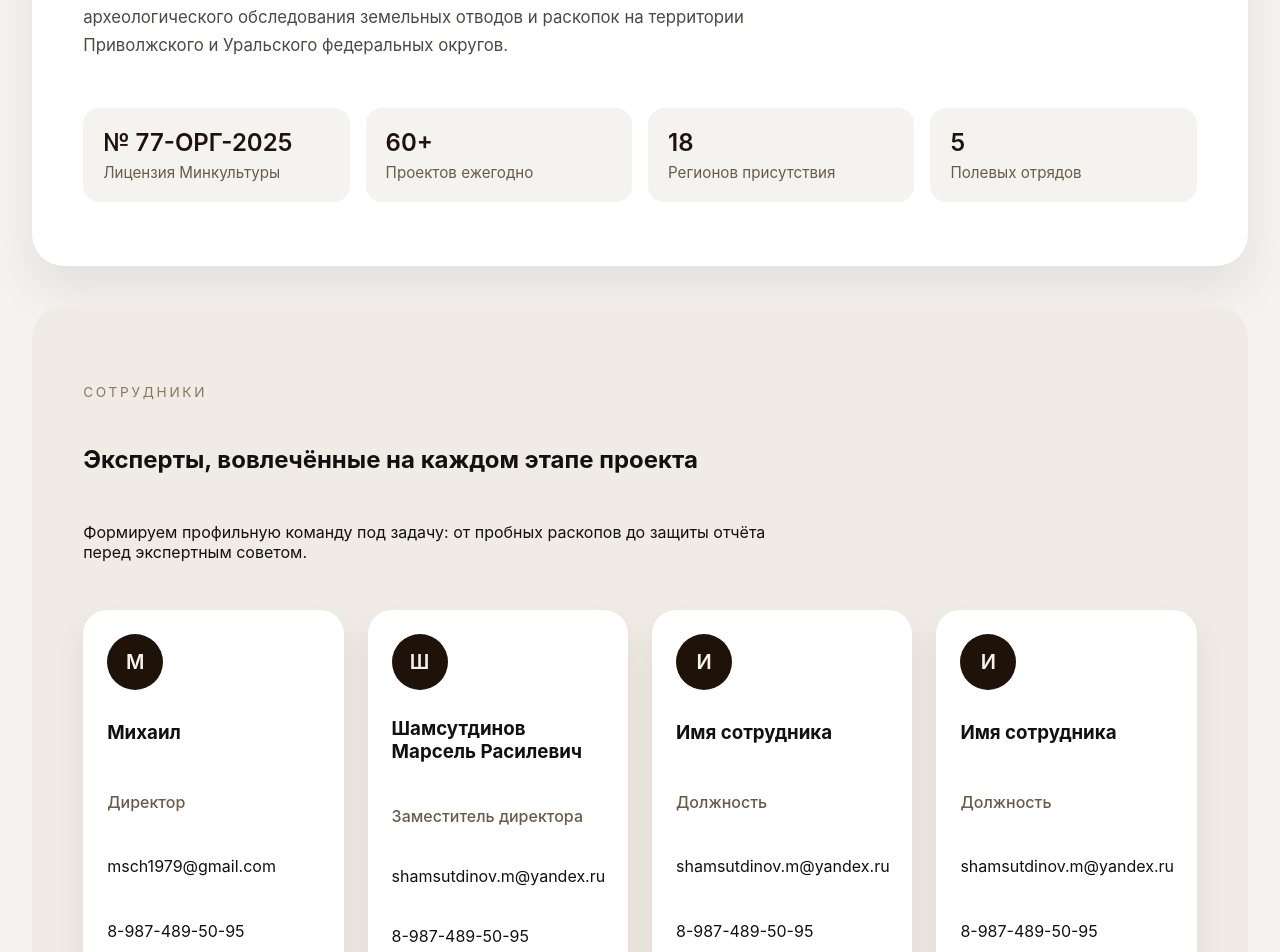
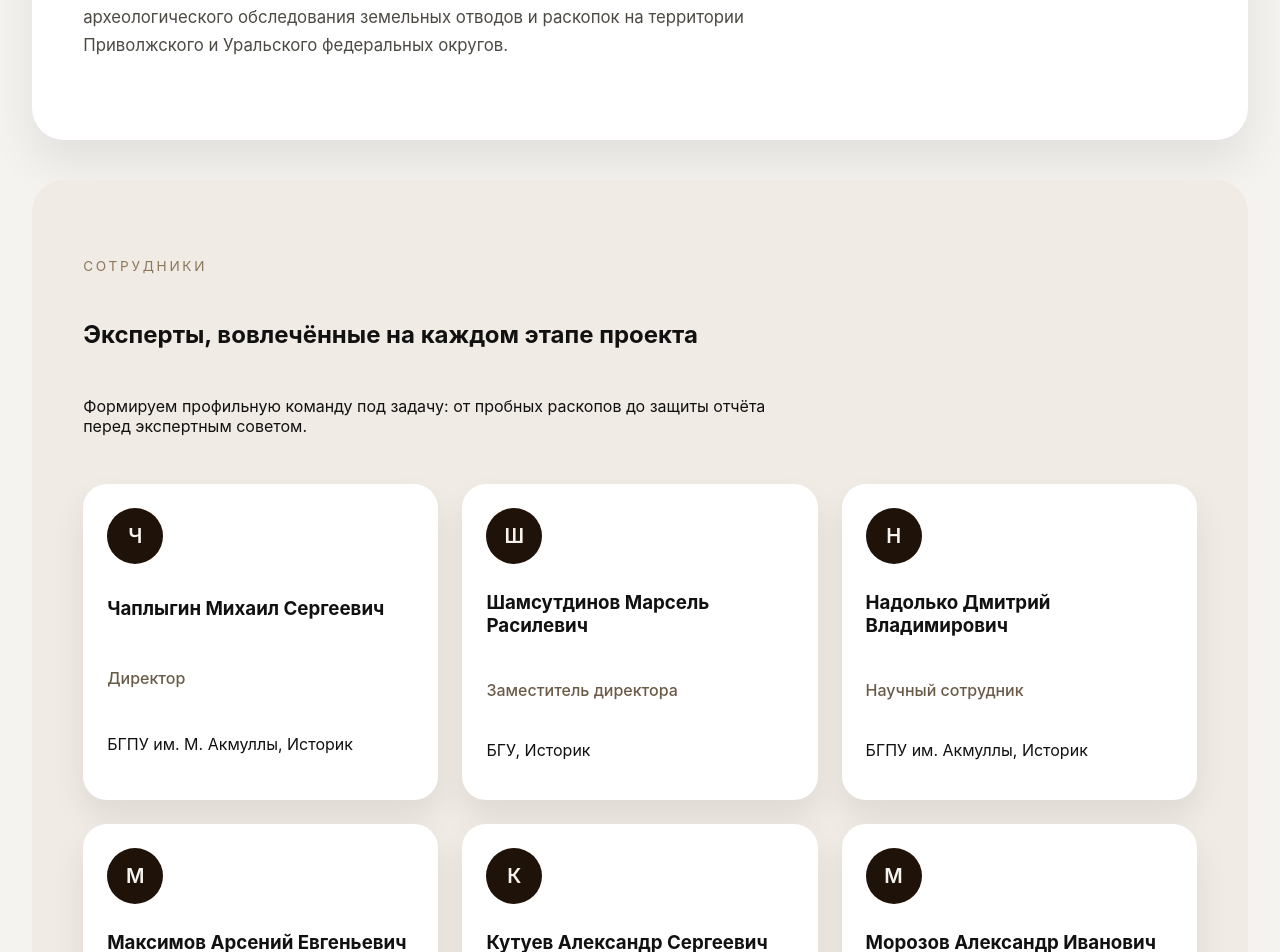
Before and after one commit to deathcoding/Archeology, a React (Vite) app: page / in a window 1280 px wide. Shown: the part 980-1932 px from the top of the page. Built offline with nearby package versions, Linux system fonts and the light colour scheme.

Commit message:
added info

```diff
--- a/src/widgets/about-section/ui/AboutSection.module.css
+++ b/src/widgets/about-section/ui/AboutSection.module.css
@@ -8,33 +8,6 @@
   min-width: 0;
 }
 
-.about__stats {
-  width: 100%;
-  min-width: 0;
-  list-style: none;
-  margin: 0;
-  padding: 0;
-  display: grid;
-  grid-template-columns: repeat(auto-fit, minmax(min(140px, 100%), 1fr));
-  gap: 1rem;
-}
-
-.about__stats li {
-  background: #f5f3ef;
-  border-radius: 1rem;
-  padding: 1.25rem;
-  display: grid;
-  gap: 0.35rem;
-  font-size: 0.95rem;
-  color: #6a5b48;
-}
-
-.about__stats span {
-  font-size: 1.5rem;
-  font-weight: 600;
-  color: #1f1209;
-}
-
 .section__paragraph {
   font-size: 1.05rem;
   line-height: 1.7;
--- a/src/widgets/about-section/ui/AboutSection.tsx
+++ b/src/widgets/about-section/ui/AboutSection.tsx
@@ -1,11 +1,5 @@
 import styles from "./AboutSection.module.css";
 
-const stats = [
-  { label: "Лицензия Минкультуры", value: "№ 77-ОРГ-2025" },
-  { label: "Проектов ежегодно", value: "60+" },
-  { label: "Регионов присутствия", value: "18" },
-  { label: "Полевых отрядов", value: "5" },
-];
 
 export function AboutSection() {
   return (
@@ -27,14 +21,6 @@ export function AboutSection() {
           федеральных округов.
         </p>
       </div>
-      <ul className={styles.about__stats}>
-          {stats.map((item) => (
-            <li key={item.label}>
-              <span>{item.value}</span>
-              {item.label}
-            </li>
-          ))}
-        </ul>
     </section>
   );
 }
--- a/src/widgets/contact-section/ui/ContactSection.tsx
+++ b/src/widgets/contact-section/ui/ContactSection.tsx
@@ -2,9 +2,11 @@ import styles from "./ContactSection.module.css";
 import { useContactForm } from "@/shared/hooks/useContactForm";
 
 const contactInfo = [
-  { label: "Телефон", value: "8-917-3483-124" },
+  { label: "Телефон", value: "+7(917)94-83-124" },
   { label: "Электронная почта", value: "msch1979@gmail.com" },
-  { label: "Адрес офиса", value: "г. Уфа, ул. Коммунистическая, д. 116" },
+  { label: "Электронная почта", value: "shamsutdinov.m@yandex.ru" },
+  { label: "Телефон", value: "+7(987)48-95-095" },
+  { label: "Юридический адрес", value: "Республика Башкортостан, г. Уфа, ул. Карайская 17" },
 ];
 
 export function ContactSection() {
@@ -23,8 +25,8 @@ export function ContactSection() {
       <div className={styles.contacts__grid}>
         <div className={styles.contacts__info}>
           <ul>
-            {contactInfo.map((item) => (
-              <li key={item.label}>
+            {contactInfo.map((item, index) => (
+              <li key={index}>
                 <span>{item.label}</span>
                 <p>{item.value}</p>
               </li>
--- a/src/widgets/requisites-section/ui/RequisitesSection.tsx
+++ b/src/widgets/requisites-section/ui/RequisitesSection.tsx
@@ -1,13 +1,23 @@
 import styles from "./RequisitesSection.module.css";
 
 const requisites = [
-  { label: "Полное название", value: "ООО «Название компании»" },
-  { label: "ОГРН", value: "0000000000000" },
-  { label: "ИНН / КПП", value: "0000000000 / 000000000" },
-  { label: "Юр. адрес", value: "000000, Город, ул. Название, д. 00" },
-  { label: "Расчётный счёт", value: "00000000000000000000 в Название банка" },
-  { label: "Корр. счёт", value: "00000000000000000000" },
-  { label: "БИК", value: "000000000" },
+  { label: "Полное название", value: "ООО «АрхеоВектор»" },
+  { label: "ИНН / КПП", value: "0272922587 / 027201001" },
+  { label: "ОГРН", value: "1230200042489" },
+  {
+    label: "Юридический адрес",
+    value: "450014, Республика Башкортостан, г. Уфа, ул. Карагайская, д.17"
+  },
+  {
+    label: "Банк",
+    value: "Филиал \"Нижегородский\" АО \"АЛЬФА-БАНК\""
+  },
+  { label: "Расчётный счёт", value: "40702810929300015942" },
+  { label: "БИК", value: "042202824" },
+  {
+    label: "Корреспондентский счёт",
+    value: "30101810200000000824 в ВОЛГО-ВЯТСКОЕ ГУ БАНКА РОССИИ"
+  },
 ];
 
 
--- a/src/widgets/site-footer/ui/SiteFooter.tsx
+++ b/src/widgets/site-footer/ui/SiteFooter.tsx
@@ -8,9 +8,9 @@ export function SiteFooter() {
         <p>ООО «АрхеоВектор» - научно-производственная организация, выполняющая археологические исследования по выявлению, изучению и сохранению объектов культурного наследия.</p>
       </div>
       <div className={styles.footer__contacts}>
-        <p>msch1979@gmail.com</p>
-        <p>8-917-3483-124</p>
-        <p>Республика Башкортостан, г. Уфа, ул. Коммунистическая, д. 116</p>
+        <p>+7(917)94-83-124 — msch1979@gmail.com</p>
+        <p>+7(987)48-95-095 — shamsutdinov.m@yandex.ru</p>
+        <p>Республика Башкортостан, г. Уфа, ул. Карайская 17</p>
       </div>
     </footer>
   );
--- a/src/widgets/team-section/ui/TeamSection.module.css
+++ b/src/widgets/team-section/ui/TeamSection.module.css
@@ -5,7 +5,7 @@
 
 .team__grid {
   display: grid;
-  grid-template-columns: repeat(auto-fit, minmax(220px, 1fr));
+  grid-template-columns: repeat(3, minmax(0, 1fr));
   gap: 1.5rem;
 }
 
--- a/src/widgets/team-section/ui/TeamSection.tsx
+++ b/src/widgets/team-section/ui/TeamSection.tsx
@@ -2,28 +2,40 @@ import styles from "./TeamSection.module.css";
 
 const teamMembers = [
   {
-    name: "Михаил",
+    name: "Чаплыгин Михаил Сергеевич",
     role: "Директор",
-    email: "msch1979@gmail.com",
-    phone: "8-987-489-50-95"
+    organization: "БГПУ им. М. Акмуллы",
+    details: "Историк"
   },
   {
     name: "Шамсутдинов Марсель Расилевич",
     role: "Заместитель директора",
-    email: "shamsutdinov.m@yandex.ru",
-    phone: "8-987-489-50-95"
+    organization: "БГУ",
+    details: "Историк"
   },
   {
-    name: "Имя сотрудника",
-    role: "Должность",
-    email: "shamsutdinov.m@yandex.ru",
-    phone: "8-987-489-50-95"
+    name: "Надолько Дмитрий Владимирович",
+    role: "Научный сотрудник",
+    organization: "БГПУ им. Акмуллы",
+    details: "Историк"
   },
   {
-    name: "Имя сотрудника",
-    role: "Должность",
-    email: "shamsutdinov.m@yandex.ru",
-    phone: "8-987-489-50-95"
+    name: "Максимов Арсений Евгеньевич",
+    role: "Научный сотрудник",
+    organization: "БГПУ им. Акмуллы",
+    details: "Историк"
+  },
+  {
+    name: "Кутуев Александр Сергеевич",
+    role: "Научный сотрудник",
+    organization: "БГУ",
+    details: "Историк, аспирант"
+  },
+  {
+    name: "Морозов Александр Иванович",
+    role: "Научный сотрудник",
+    organization: "УУНиТ",
+    details: "Историк, магистрант"
   },
 ];
 
@@ -47,8 +59,7 @@ export function TeamSection() {
             </div>
             <h3>{member.name}</h3>
             <p className={styles.team__role}>{member.role}</p>
-            <p>{member.email}</p>
-            <p>{member.phone}</p>
+            <p>{member.organization}, {member.details}</p>
           </article>
         ))}
       </div>
```
